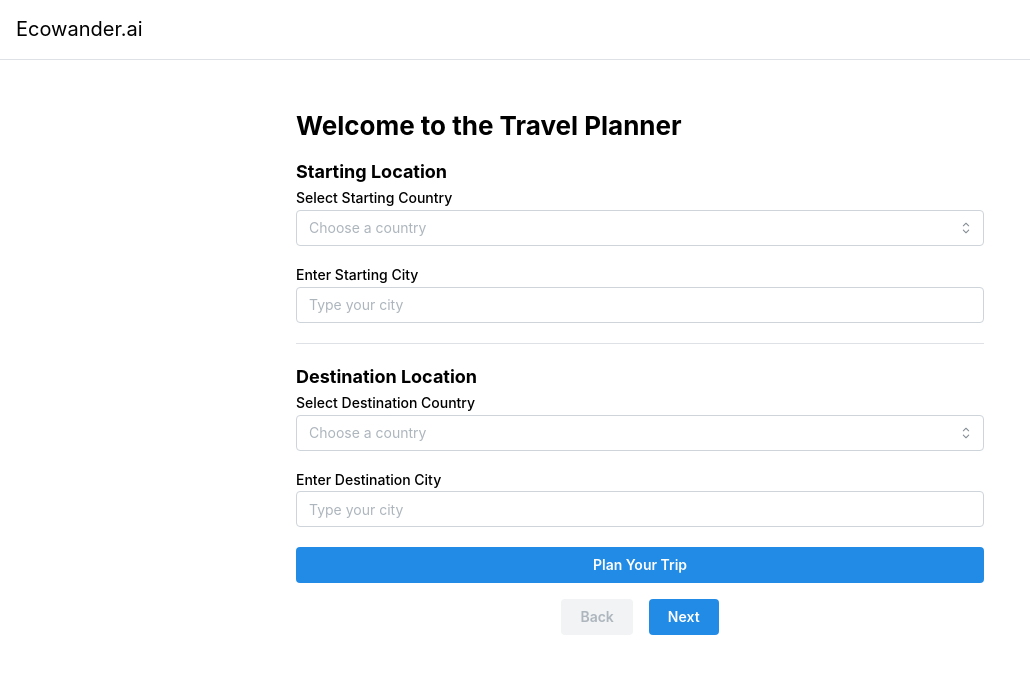
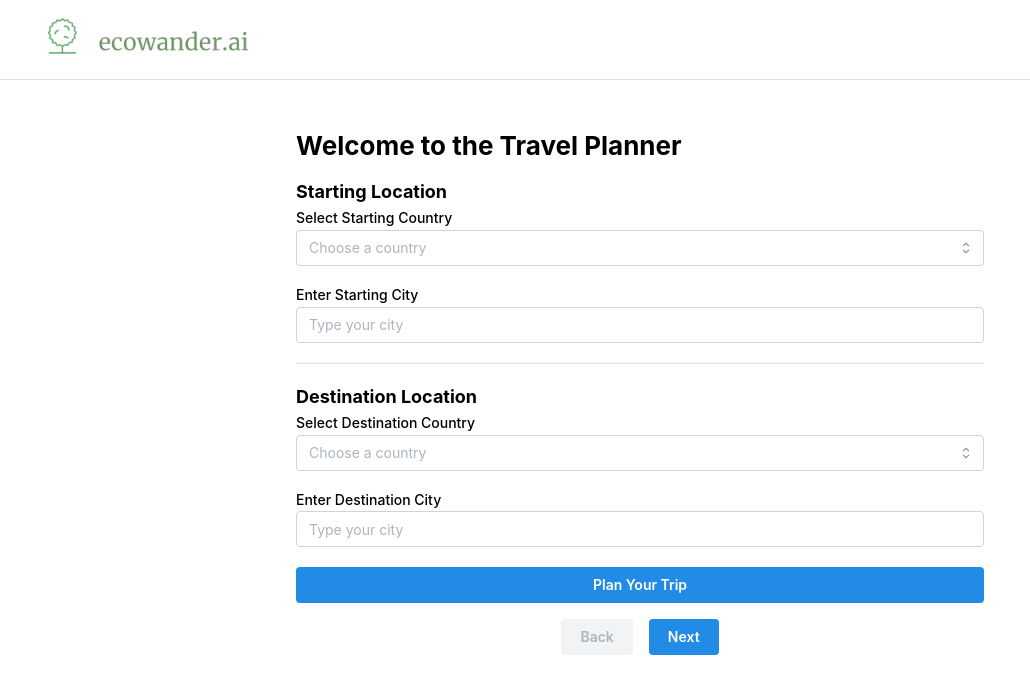
Before and after one commit to apramm/Ecowander.ai, a React (Vite) app in the folder Frontend/: page / in a window 1280 px wide. Shown: the top 694 px of the page, without its empty margins (0-1030 px from the left). Built offline with nearby package versions, Linux system fonts and the light colour scheme.

Commit message:
Add a logo to the website

```diff
--- a/Frontend/src/App.tsx
+++ b/Frontend/src/App.tsx
@@ -6,11 +6,13 @@ import {
   Container,
   Group,
   Text,
+  Image,
 } from '@mantine/core';
 import LandingPage from './pages/LandingPage';
 import { useState } from 'react';
 import { motion } from 'framer-motion';
 import { useDisclosure } from '@mantine/hooks';
+import logo from '../images/logo.png';
 
 const steps = [
   { id: 1, content: 'Step 1', component: <LandingPage /> },
@@ -65,7 +67,7 @@ function App() {
 
   return (
     <>
-      <AppShell header={{ height: 60 }} padding="md">
+      <AppShell header={{ height: 80 }} padding="md">
         <AppShell.Header>
           <Group h="100%" px="md">
             <Burger
@@ -74,7 +76,17 @@ function App() {
               hiddenFrom="sm"
               size="sm"
             />
-            <Text size="xl">Ecowander.ai</Text>
+            <Image
+              src={logo}
+              alt="Ecowander Logo"
+              width={400}
+              height={200}
+              style={{
+                objectFit: 'contain',
+                marginTop: '-4rem',
+                marginLeft: '2rem'
+              }}
+            />
           </Group>
         </AppShell.Header>
         <AppShell.Main>
```
Also changed, not shown: Frontend/images/logo.png (added).
